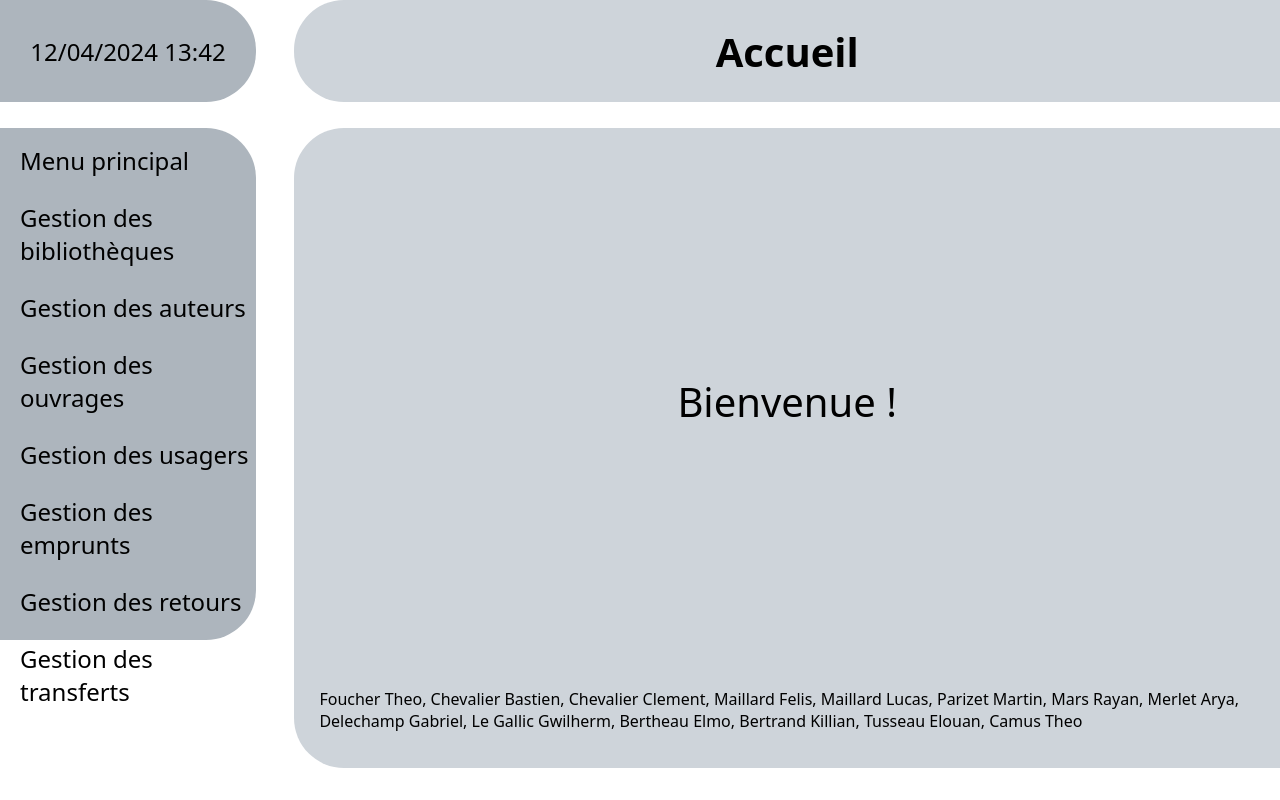
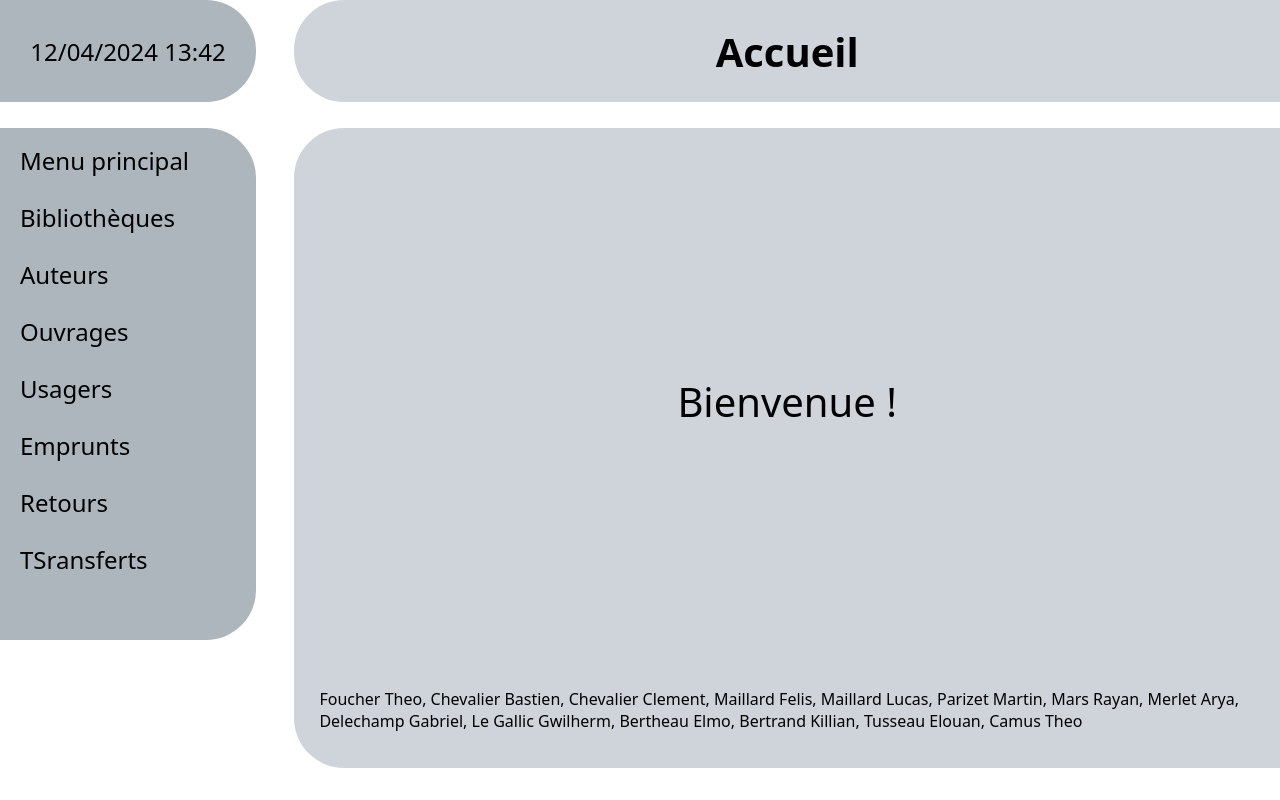
Before and after one commit to TusseauElouan/GrosProjetSaMere, a PHP site: page / in a window 1280 px wide. Run offline with PHP 8.4, Linux system fonts and the light colour scheme.

Commit message:
Update Index.php
J'ai enlevé gestion de pour chaque lien (sous ordre de Minh)

```diff
--- a/index.php
+++ b/index.php
@@ -12,13 +12,13 @@
 
     <nav>
         <a href="index.php">Menu principal</a>
-        <a href="Pages/Bibliotheques/bibliotheque_01.php">Gestion des bibliothèques</a>
-        <a href="Pages/Auteurs/auteur_01.php">Gestion des auteurs</a>
-        <a href="Pages/Ouvrages/ouvrages_01.php">Gestion des ouvrages</a>
-        <a href="Pages/Usagers/usagers_01.php">Gestion des usagers</a>
-        <a href="Pages/Emprunts/emprunt_01.php">Gestion des emprunts</a>
-        <a href="Pages/Retours/retour_01.php">Gestion des retours</a>
-        <a href="Pages/Transferts/transfert_01.php">Gestion des transferts</a>
+        <a href="Pages/Bibliotheques/bibliotheque_01.php">Bibliothèques</a>
+        <a href="Pages/Auteurs/auteur_01.php">Auteurs</a>
+        <a href="Pages/Ouvrages/ouvrages_01.php">Ouvrages</a>
+        <a href="Pages/Usagers/usagers_01.php">Usagers</a>
+        <a href="Pages/Emprunts/emprunt_01.php">Emprunts</a>
+        <a href="Pages/Retours/retour_01.php">Retours</a>
+        <a href="Pages/Transferts/transfert_01.php">TSransferts</a>
     </nav>
 
     <?php
```
